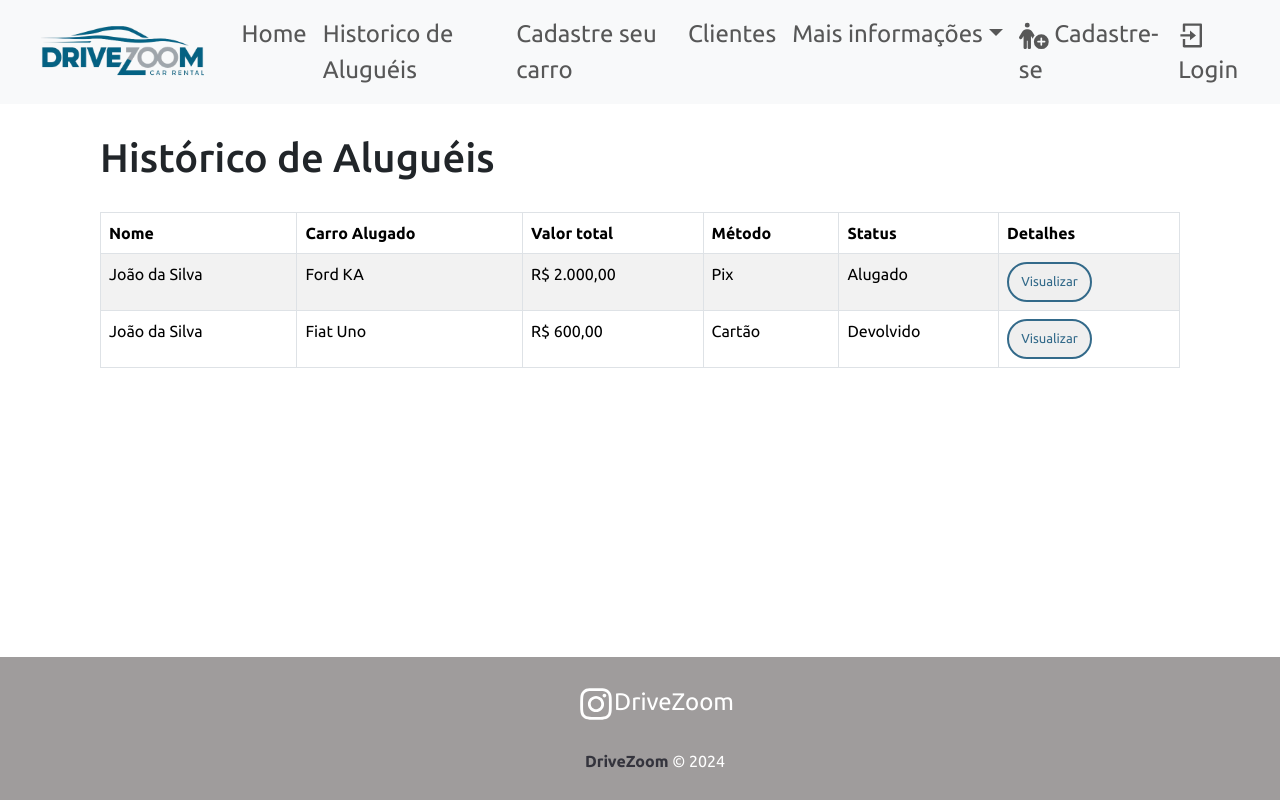
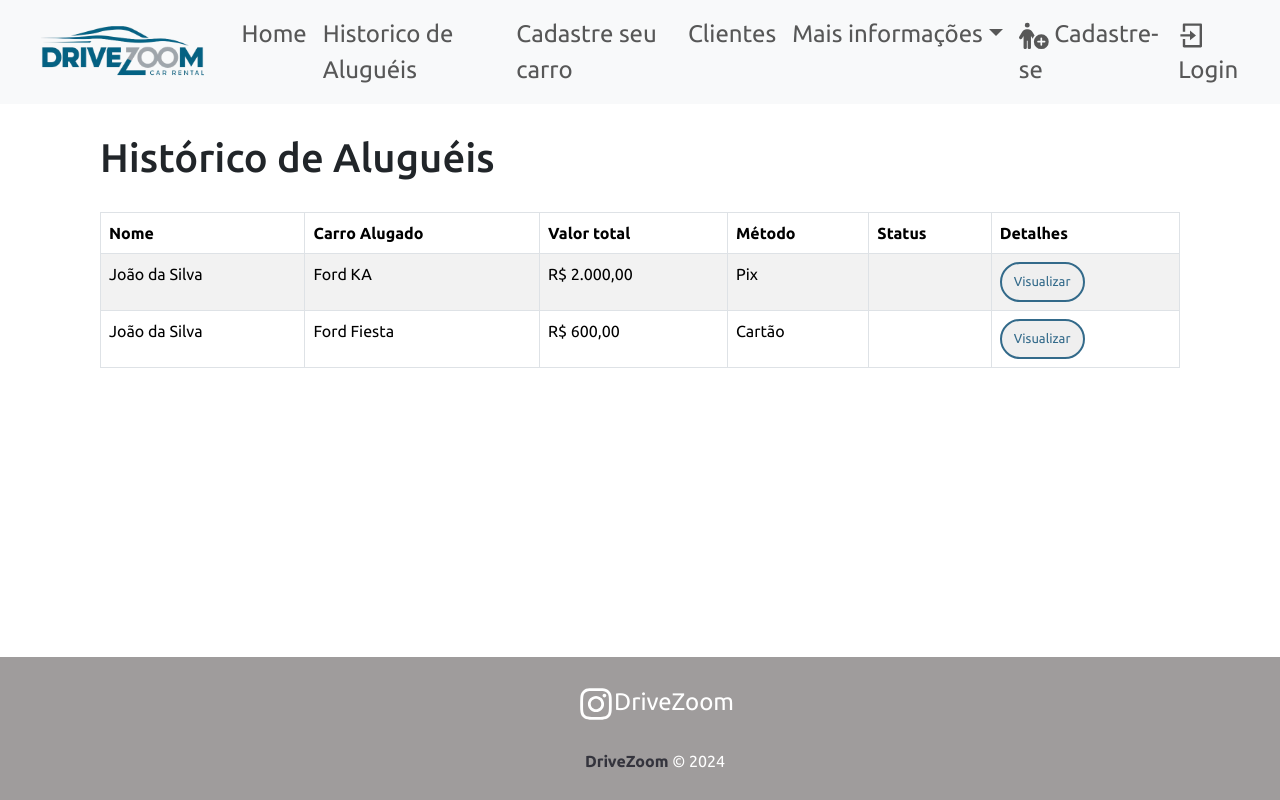
Before and after one commit to dsm-cefet-rj/ti-2024-1-grupo-sete, a React (Create React App) app in the folder Frontend/: page /historico in a window 1280 px wide. Built offline with nearby package versions, Linux system fonts and the light colour scheme; the HTML template or start-up script is replaced by a standard one.

Commit message:
Update storeAluguel.js

```diff
--- a/Frontend/src/Components/Zustand/storeAluguel.js
+++ b/Frontend/src/Components/Zustand/storeAluguel.js
@@ -1,6 +1,5 @@
-import { create } from "zustand";
-import FordKa from "./../../Assets/FordKa.jpg";
-import FiatUno from "./../../Assets/Fiat-uno21.jpg";
+import { create } from 'zustand';
+
 
 const useAluguelStore = create((set) => ({
   buscar: "",
@@ -11,44 +10,28 @@ const useAluguelStore = create((set) => ({
     nome: "João da Silva",
     valorDiario: null,
     quantDias: 0,
-    formPagamento: "Cartão"
+    formPagamento: "Cartão",
   },
-  setBuscar: (busca) => set({ buscar: busca }),
+  setBuscar: (busca) => set({buscar: busca}),
   setCarroId: (carro) => set({ carroId: carro }),
   setDiasAluguel: (dias) => set({ diasAluguel: dias }),
-  setDados: (novosDados) =>
-    set((state) => ({ dados: { ...state.dados, ...novosDados } })),
-  registros: [
-    {
-      carro: "Ford KA",
-      nome: "João da Silva",
+  setDados: (novosDados) => set((state) => ({ dados: { ...state.dados, ...novosDados } })),
+  registros: [{
+    carro: 'Ford KA',
+    nome: 'João da Silva',
     valorDiario: 500,
     quantDias: 4,
-      formPagamento: "Pix",
-      status: "Alugado",
-      imageUrl: FordKa
+    formPagamento: 'Pix',
 },
  {
-      carro: "Fiat Uno",
-      nome: "João da Silva",
+    carro: 'Ford Fiesta',
+    nome: 'João da Silva',
     valorDiario: 300,
     quantDias: 2,
-      formPagamento: "Cartão",
-      status: "Devolvido",
-      imageUrl: FiatUno
-    }
-  ],
-  adicionarRegistro: (novoRegistro) =>
-    set((state) => ({ registros: [...state.registros, novoRegistro] })),
-  renovarAluguel: (index, dias) =>
-    set((state) => {
-      const updatedRegistros = [...state.registros];
-      updatedRegistros[index] = {
-        ...updatedRegistros[index],
-        quantDias: updatedRegistros[index].quantDias + dias
-      };
-      return { registros: updatedRegistros };
-    })
+    formPagamento: 'Cartão',
+},],
+  adicionarRegistro: (novoRegistro) => set((state) => ({ registros: [...state.registros, novoRegistro] })),
 }));
 
+
 export default useAluguelStore;
```
Lines whose indentation alone changed are shown as unchanged.
